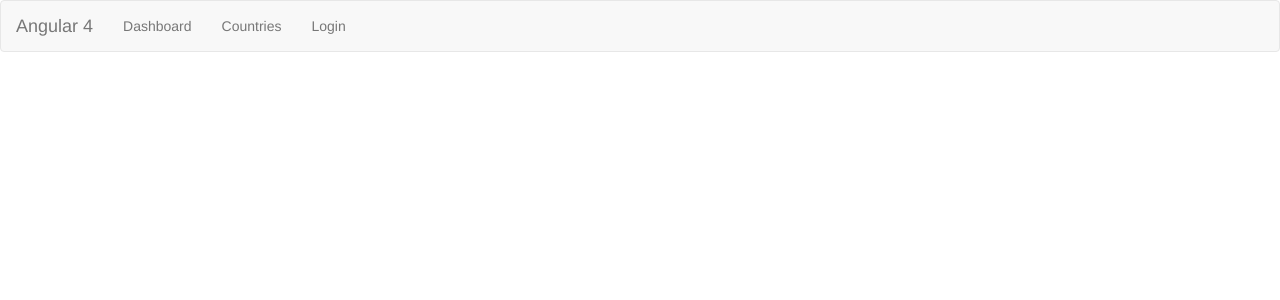
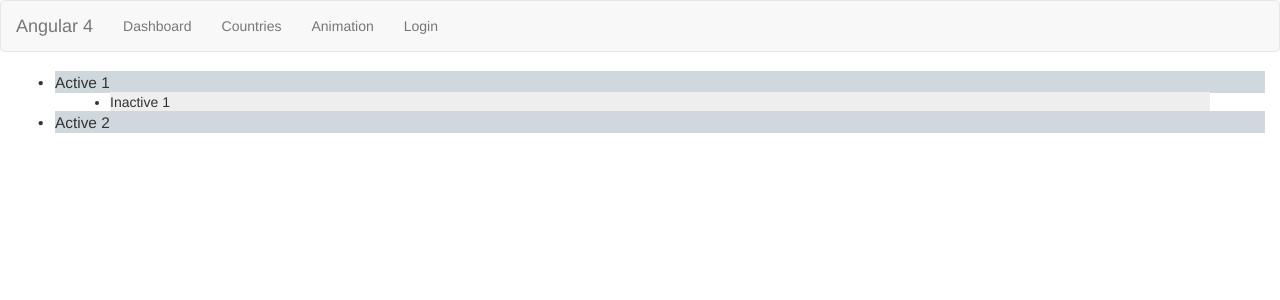
Before and after one commit to ratheeps/angular4-example, an Angular app: page /animation in a window 1280 px wide. Before the commit this address led to /. Shown: the top 300 px of the page. Built offline with nearby package versions, Linux system fonts and the light colour scheme.

Commit message:
angular animation

```diff
--- a/src/app/app.routes.ts
+++ b/src/app/app.routes.ts
@@ -3,11 +3,13 @@ import {Routes} from '@angular/router';
 import {
   DashboardComponent,
   CountryComponent,
-  LoginComponent
+  LoginComponent,
+  AnimationComponent
 } from './component/master';
 
 export const routes: Routes = [
     {path: '', component: DashboardComponent, pathMatch: 'full'},
     {path: 'login', component: LoginComponent},
     {path: 'countries', component: CountryComponent},
+    {path: 'animation', component: AnimationComponent},
 ];
--- /dev/null
+++ b/src/app/component/animation/animation.component.html
@@ -0,0 +1,7 @@
+<ul>
+  <li *ngFor="let item of items"
+      [@myAnimation]="item.state"
+      (click)="toggleState(item)">
+    {{item.name}}
+  </li>
+</ul>
--- /dev/null
+++ b/src/app/component/animation/animation.component.ts
@@ -0,0 +1,53 @@
+import { Component, OnInit } from '@angular/core';
+import {
+  trigger,
+  state,
+  style,
+  animate,
+  transition
+} from '@angular/animations';
+
+@Component({
+  selector: 'app-animation',
+  templateUrl: './animation.component.html',
+  styleUrls: ['./animation.component.css'],
+  animations: [
+    trigger('myAnimation', [
+      state('inactive', style({
+        backgroundColor: '#eee',
+        transform: 'scale(1)'
+      })),
+      state('active',   style({
+        backgroundColor: '#cfd8dc',
+        transform: 'scale(1.1)'
+      })),
+      transition('inactive => active', animate('100ms ease-in')),
+      transition('active => inactive', animate('100ms ease-out'))
+    ])
+  ]
+})
+export class AnimationComponent implements OnInit {
+  public items;
+  constructor() { }
+
+  ngOnInit() {
+    this.items = [
+      {
+        state :  'active',
+        name : 'Active 1'
+      },
+      {
+        state :  'inactive',
+        name : 'Inactive 1'
+      },
+      {
+        state :  'active',
+        name : 'Active 2'
+      },
+    ];
+  }
+
+  public  toggleState(item) {
+    item.state = item.state === 'inactive' ? 'active' : 'inactive';
+  }
+}
--- a/src/app/component/index/index.component.html
+++ b/src/app/component/index/index.component.html
@@ -6,6 +6,7 @@
     <ul class="nav navbar-nav">
       <li><a routerLink="/" routerLinkActive="active">Dashboard</a></li>
       <li><a routerLink="/countries" routerLinkActive="active">Countries</a></li>
+      <li><a routerLink="/animation" routerLinkActive="active">Animation</a></li>
       <li><a routerLink="/login" routerLinkActive="active">Login</a></li>
     </ul>
   </div>
--- a/src/app/component/master.ts
+++ b/src/app/component/master.ts
@@ -3,3 +3,4 @@ export * from './dashboard/dashboard.component';
 export * from './login/login.component';
 export * from './country/country.component';
 export * from './index/index.component';
+export * from './animation/animation.component';
```
Also changed, not shown: src/app/app.module.ts (+6 -2 lines), src/app/component/animation/animation.component.css (added).
